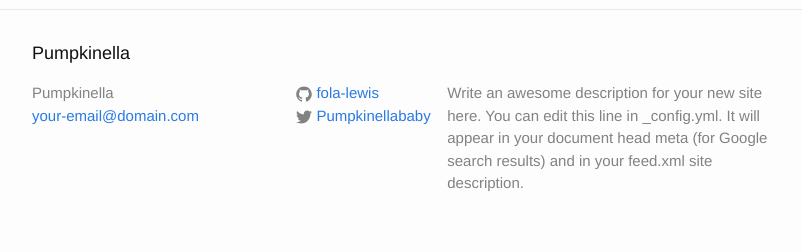
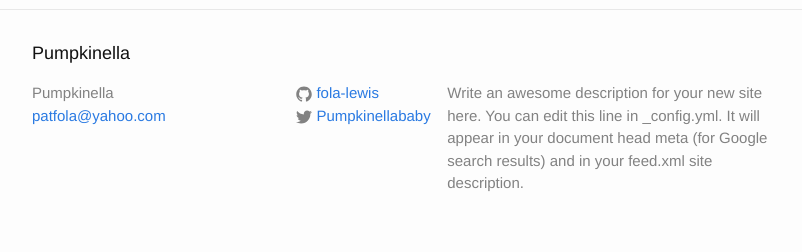
Before and after one commit to fola-lewis/fola-lewis.github.io, a Jekyll site: the page built from index.html, in a window 1280 px wide. Shown: the part 1587-1839 px from the top of the page, without its empty margins (238-1040 px from the left). Built offline with Jekyll 4.4.1, drawn with Linux system fonts in a browser that asks for light colours.

Commit message:
changed email address

```diff
--- a/_config.yml
+++ b/_config.yml
@@ -7,13 +7,13 @@
 
 # Site settings
 title: Pumpkinella
-email: your-email@domain.com
+email: patfola@yahoo.com
 description: > # this means to ignore newlines until "baseurl:"
   Write an awesome description for your new site here. You can edit this
   line in _config.yml. It will appear in your document head meta (for
   Google search results) and in your feed.xml site description.
 baseurl: "" # the subpath of your site, e.g. /blog
-url: "http://yourdomain.com" # the base hostname & protocol for your site
+url: "http://fola-lewis.github.io" # the base hostname & protocol for your site
 twitter_username: Pumpkinellababy
 github_username:  fola-lewis
 
```
